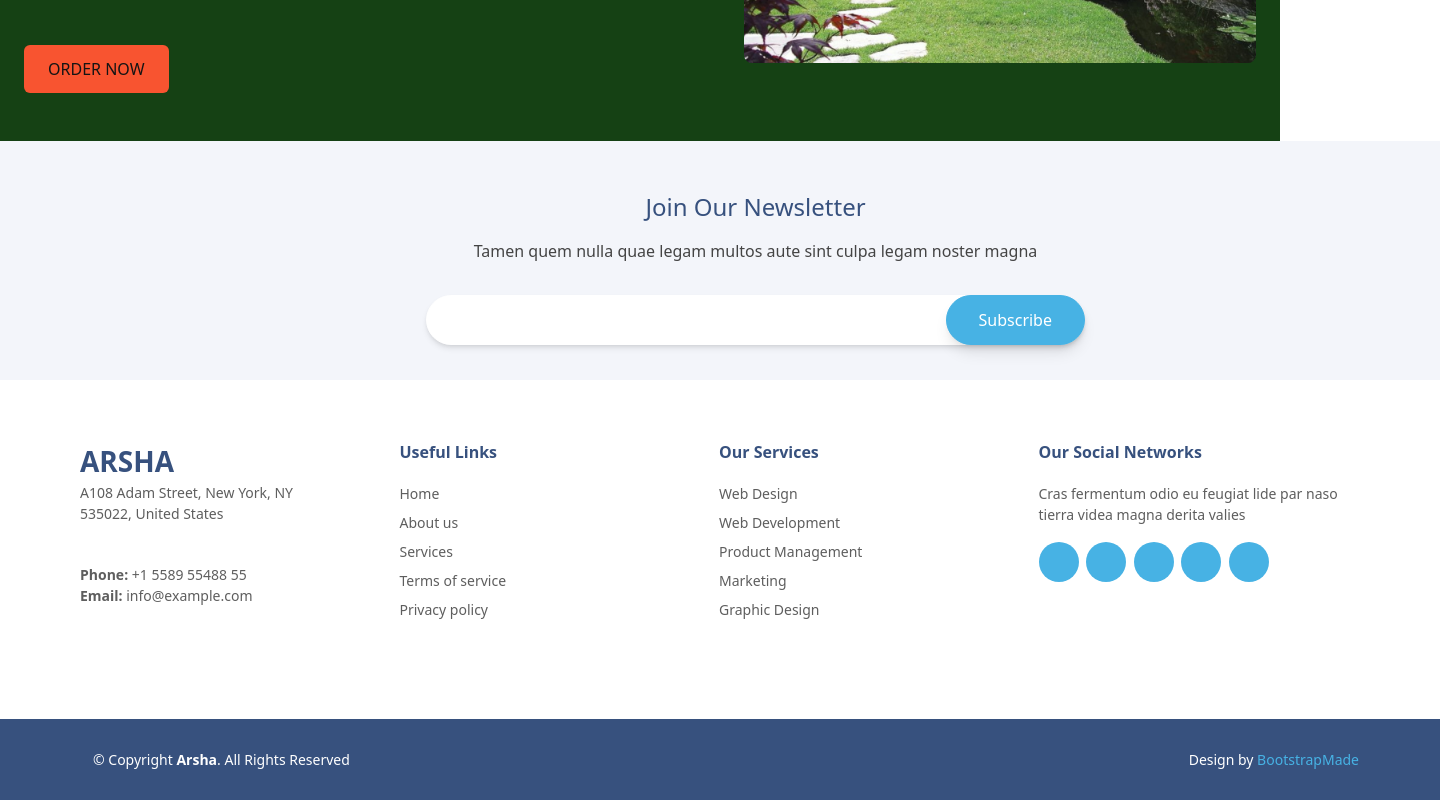
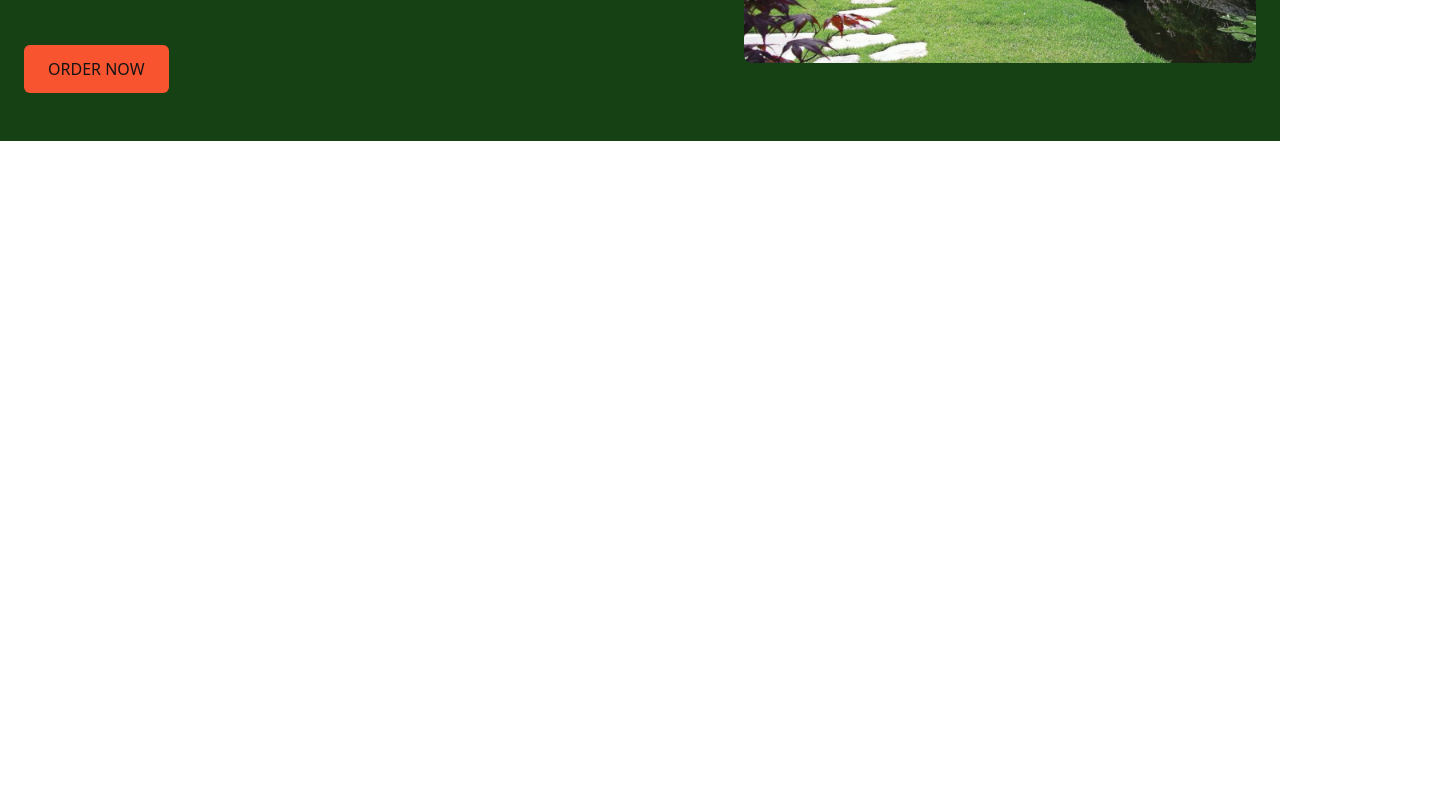
Before and after one commit to Widarft/react_muhamad_adib_septiawan, a React (Vite) app in the folder Greenscape/greenscape/: page / in a window 1280 px wide. Shown: the part 427-1227 px from the top of the page, 1440 px wide, since content can reach past the window. After the commit the page ends 800 px from the top, so only its background shows below. Built offline with nearby package versions, Linux system fonts and the light colour scheme; no server answers.

Commit message:
Update LandingPage.jsx

```diff
--- a/Greenscape/greenscape/src/pages/LandingPage.jsx
+++ b/Greenscape/greenscape/src/pages/LandingPage.jsx
@@ -7,8 +7,6 @@ const LandingPage = () => {
   return (
     <div>
       <HeroSection />
-      <NewsLetterSection />
-      <Footer />
     </div>
   );
 };
```
